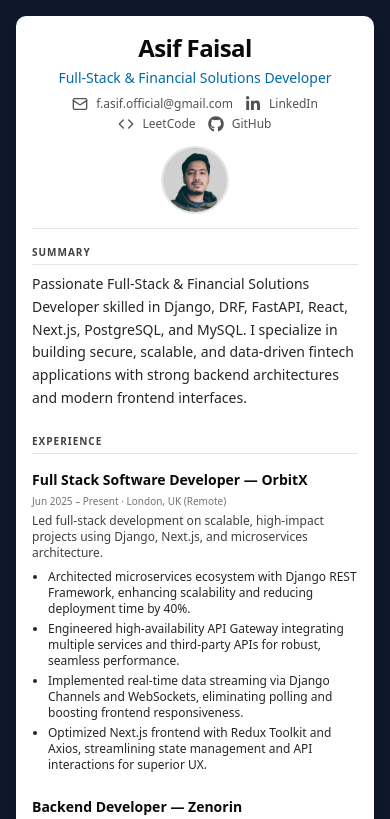
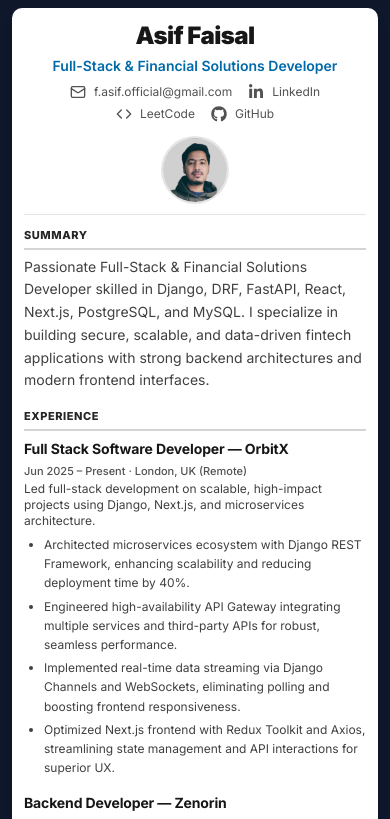
Before and after one commit to asifisme/asifisme, a Next.js app: page / in a window 390 px wide. Shown: the top 819 px of the page. Built offline with nearby package versions, Linux system fonts and the light colour scheme.

Commit message:
style: Refine resume UI with updated typography, spacing, and responsive adjustments across components.

```diff
--- a/app/components/Certification.tsx
+++ b/app/components/Certification.tsx
@@ -16,7 +16,7 @@ export default function Certification({ certifications }: CertificationProps) {
   return (
     <div>
       <h2 className="section-title">Certification</h2>
-      <ul className="mt-3 space-y-3 text-sm">
+      <ul className="mt-2 md:mt-1.5 space-y-3 md:space-y-2 text-sm md:text-xs">
         {certifications.map((cert, index) => (
           <li key={index}>
             {cert.docs_link ? (
--- a/app/components/Education.tsx
+++ b/app/components/Education.tsx
@@ -15,7 +15,7 @@ export default function Education({ education }: EducationProps) {
   return (
     <div>
       <h2 className="section-title">Education</h2>
-      <div className="mt-4 space-y-4">
+      <div className="mt-2 md:mt-1.5 space-y-3 md:space-y-1.5">
         {education.map((item, index) => (
           <div key={index}>
             <div className="flex flex-col sm:flex-row sm:items-baseline sm:justify-between gap-1 sm:gap-2">
--- a/app/components/Experience.tsx
+++ b/app/components/Experience.tsx
@@ -24,7 +24,7 @@ function ExperienceItem({ item }: ExperienceItemProps) {
           {item.period} · {item.location}
         </span>
       </div>
-      <p className="mt-1 text-xs sm:text-[13px] text-neutral-700">{item.description}</p>
+      <p className="mt-0.5 text-xs sm:text-[13px] text-neutral-700">{item.description}</p>
       <ul className="bullet-list">
         {item.achievements.map((achievement, index) => (
           <li key={index}>{achievement}</li>
@@ -42,7 +42,7 @@ export default function Experience({ experiences }: ExperienceProps) {
   return (
     <div>
       <h2 className="section-title">Experience</h2>
-      <div className="mt-4 space-y-6">
+      <div className="mt-2 md:mt-1.5 space-y-4 md:space-y-3">
         {experiences.map((exp, index) => (
           <ExperienceItem key={index} item={exp} />
         ))}
--- a/app/components/Header.tsx
+++ b/app/components/Header.tsx
@@ -18,7 +18,7 @@ interface HeaderProps {
   avatarSrc: string | StaticImageData;
 }
 
-export default function Header({name, title, email, linkedin, leetcode, github, avatarSrc}: HeaderProps) {
+export default function Header({ name, title, email, linkedin, leetcode, github, avatarSrc }: HeaderProps) {
   const handleEmailClick = (e: React.MouseEvent<HTMLAnchorElement>) => {
     e.preventDefault();
     const subject = encodeURIComponent("Interested in Working Together");
@@ -30,11 +30,11 @@ export default function Header({name, title, email, linkedin, leetcode, github,
   };
 
   return (
-    <header className="flex flex-col sm:flex-row items-center sm:items-start justify-between gap-4 sm:gap-6 border-b pb-4 sm:pb-6">
+    <header className="flex flex-col sm:flex-row items-center sm:items-start justify-between gap-4 sm:gap-4 md:gap-3 border-b pb-3 sm:pb-3 md:pb-2">
       <div className="flex-1 text-center sm:text-left w-full">
-        <h1 className="text-2xl sm:text-3xl font-extrabold tracking-tight">{name}</h1>
-        <p className="mt-1 text-sm sm:text-base text-sky-700 font-medium">{title}</p>
-        <div className="mt-2 sm:mt-3 flex flex-wrap justify-center sm:justify-start gap-x-3 sm:gap-x-5 gap-y-1 text-xs sm:text-sm text-neutral-600">
+        <h1 className="text-2xl sm:text-3xl font-black tracking-tight text-neutral-900">{name}</h1>
+        <p className="mt-1 text-sm sm:text-base text-sky-700 font-semibold">{title}</p>
+        <div className="mt-2 sm:mt-2 md:mt-1.5 flex flex-wrap justify-center sm:justify-start gap-x-4 sm:gap-x-5 gap-y-1.5 sm:gap-y-1 text-xs sm:text-sm text-neutral-600">
           <a
             href={`mailto:${email}`}
             onClick={handleEmailClick}
--- a/app/components/Languages.tsx
+++ b/app/components/Languages.tsx
@@ -8,7 +8,7 @@ export default function Languages({ languages }: LanguagesProps) {
   return (
     <div>
       <h2 className="section-title">Languages</h2>
-      <p className="mt-2 text-sm">{languages}</p>
+      <p className="mt-1.5 md:mt-1 text-sm md:text-xs">{languages}</p>
     </div>
   );
 }
--- a/app/components/Passions.tsx
+++ b/app/components/Passions.tsx
@@ -13,7 +13,7 @@ export default function Passions({ passions }: PassionsProps) {
   return (
     <div>
       <h2 className="section-title">Passions</h2>
-      <ul className="mt-3 space-y-3 text-sm">
+      <ul className="mt-2 md:mt-1.5 space-y-3 md:space-y-2 text-sm md:text-xs">
         {passions.map((passion, index) => (
           <li key={index}>
             <p className="font-medium">{passion.title}</p>
--- a/app/components/Skills.tsx
+++ b/app/components/Skills.tsx
@@ -8,7 +8,7 @@ export default function Skills({ skills }: SkillsProps) {
   return (
     <div>
       <h2 className="section-title">Skills</h2>
-      <div className="mt-3 flex flex-wrap gap-2 text-[13px]">
+      <div className="mt-2 md:mt-1.5 flex flex-wrap gap-2 md:gap-1.5 text-sm md:text-xs">
         {skills.map((skill) => (
           <span key={skill} className="chip">
             {skill}
--- a/app/components/Strengths.tsx
+++ b/app/components/Strengths.tsx
@@ -13,7 +13,7 @@ export default function Strengths({ strengths }: StrengthsProps) {
   return (
     <div>
       <h2 className="section-title">Strengths</h2>
-      <ul className="mt-3 space-y-3 text-sm">
+      <ul className="mt-2 md:mt-1.5 space-y-3 md:space-y-2 text-sm md:text-xs">
         {strengths.map((strength, index) => (
           <li key={index}>
             <strong className="font-semibold">{strength.title}</strong>
--- a/app/components/Summary.tsx
+++ b/app/components/Summary.tsx
@@ -8,7 +8,7 @@ export default function Summary({ text }: SummaryProps) {
   return (
     <div>
       <h2 className="section-title">Summary</h2>
-      <p className="mt-2 text-sm leading-relaxed text-neutral-800">{text}</p>
+      <p className="mt-1.5 md:mt-1 text-sm md:text-xs leading-relaxed md:leading-snug text-neutral-700">{text}</p>
     </div>
   );
 }
--- a/app/globals.css
+++ b/app/globals.css
@@ -45,23 +45,26 @@
 
 /* Resume component styles */
 .section-title {
-  @apply text-[10px] sm:text-xs tracking-widest uppercase font-bold text-neutral-700 border-b pb-1;
+  @apply text-[11px] sm:text-[10px] md:text-[10px] tracking-wide uppercase font-extrabold text-neutral-800 border-b-2 border-neutral-300 pb-1 md:pb-0.5;
+  letter-spacing: 0.05em;
 }
 
 .job-title {
-  @apply font-semibold text-sm sm:text-base;
+  @apply font-bold text-sm sm:text-sm md:text-xs text-neutral-900;
+  letter-spacing: -0.01em;
 }
 
 .job-meta {
-  @apply text-[10px] sm:text-xs text-neutral-500;
+  @apply text-[11px] sm:text-[10px] md:text-[10px] text-neutral-600 font-medium;
 }
 
 .bullet-list {
-  @apply mt-2 list-disc pl-4 sm:pl-5 text-xs sm:text-[13px] text-neutral-800 space-y-1;
+  @apply mt-1.5 md:mt-1 list-disc pl-5 sm:pl-4 md:pl-4 text-xs sm:text-xs md:text-[11px] text-neutral-700 space-y-1 md:space-y-0.5;
+  line-height: 1.6;
 }
 
 .chip {
-  @apply inline-block rounded-full border border-neutral-200 px-2 sm:px-3 py-0.5 sm:py-1 text-xs sm:text-[13px];
+  @apply inline-block rounded-full border border-neutral-200 px-2.5 sm:px-2 md:px-2 py-1 sm:py-0.5 md:py-0.5 text-xs sm:text-xs md:text-[11px];
 }
 
 /* Print styles */
@@ -162,7 +165,27 @@
   * {
     @apply border-border outline-ring/50;
   }
+
   body {
     @apply bg-background text-foreground;
+    font-family: 'Inter', -apple-system, BlinkMacSystemFont, 'Segoe UI', 'Roboto', 'Helvetica Neue', Arial, sans-serif;
+    -webkit-font-smoothing: antialiased;
+    -moz-osx-font-smoothing: grayscale;
+  }
+
+  /* Improve heading typography */
+  h1,
+  h2,
+  h3,
+  h4,
+  h5,
+  h6 {
+    font-weight: 700;
+    letter-spacing: -0.01em;
+  }
+
+  /* Better paragraph spacing */
+  p {
+    line-height: 1.6;
   }
 }
--- a/app/layout.tsx
+++ b/app/layout.tsx
@@ -20,6 +20,11 @@ export default function RootLayout({
 }>) {
   return (
     <html lang="en">
+      <head>
+        <link rel="preconnect" href="https://fonts.googleapis.com" />
+        <link rel="preconnect" href="https://fonts.gstatic.com" crossOrigin="anonymous" />
+        <link href="https://fonts.googleapis.com/css2?family=Inter:wght@400;500;600;700;800;900&display=swap" rel="stylesheet" />
+      </head>
       <body suppressHydrationWarning >
         {children}
       </body>
--- a/app/page.tsx
+++ b/app/page.tsx
@@ -145,22 +145,30 @@ export default function Home() {
   const passions = [
     {
       title: "Data Analysis",
-      description: "Enjoy practicing coding skills with various programs.",
+      description: "Enjoy practicing coding skills with various programs and exploring data patterns.",
     },
     {
       title: "Finance and Technology",
       description: "Passionate about discussing the intersection of finance and technology.",
     },
+    {
+      title: "System Architecture",
+      description: "Interested in designing scalable and maintainable software architectures.",
+    },
+    {
+      title: "Continuous Learning",
+      description: "Committed to staying updated with latest technologies and industry best practices.",
+    },
   ];
 
   return (
-    <main className="bg-[#0f172a] min-h-screen py-4 sm:py-6 md:py-10">
-      <div className="mx-auto max-w-[900px] w-full px-4 sm:px-6 md:px-8">
-        <div className="bg-white rounded-lg shadow-lg p-4 sm:p-6 md:p-8">
+    <main className="bg-[#0f172a] min-h-screen py-2 sm:py-4 md:py-6 lg:py-10">
+      <div className="mx-auto w-full md:w-[210mm] md:max-h-[297mm] px-3 sm:px-4 md:px-4">
+        <div className="bg-white rounded-lg shadow-lg p-3 sm:p-4 md:p-4">
           <Header {...headerData} />
-          <div className="mt-4 sm:mt-6 grid grid-cols-1 md:grid-cols-3 gap-6 sm:gap-8 md:gap-10">
+          <div className="mt-3 sm:mt-2 md:mt-2 grid grid-cols-1 md:grid-cols-3 gap-4 sm:gap-3 md:gap-4">
             {/* Left column */}
-            <section className="md:col-span-2 space-y-6 sm:space-y-8">
+            <section className="md:col-span-2 space-y-4 md:space-y-3">
               <Summary text={summaryText} />
               <Experience experiences={experiences} />
               <Education education={education} />
@@ -168,7 +176,7 @@ export default function Home() {
             </section>
 
             {/* Right column (sidebar) */}
-            <aside className="md:col-span-1 space-y-6 sm:space-y-8">
+            <aside className="md:col-span-1 space-y-4 md:space-y-3">
               <Strengths strengths={strengths} />
               <Skills skills={skills} />
               <Certification certifications={certifications} />
```
Lines whose indentation alone changed are shown as unchanged.
